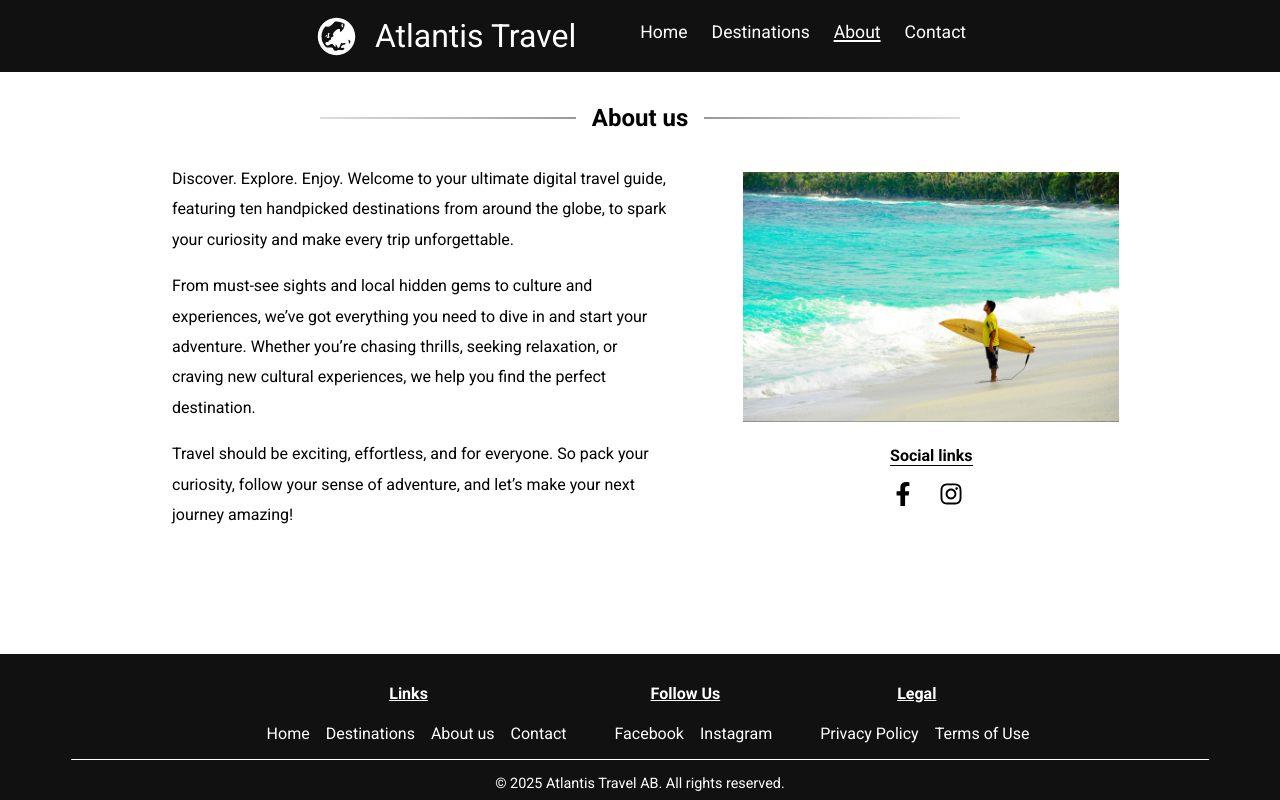
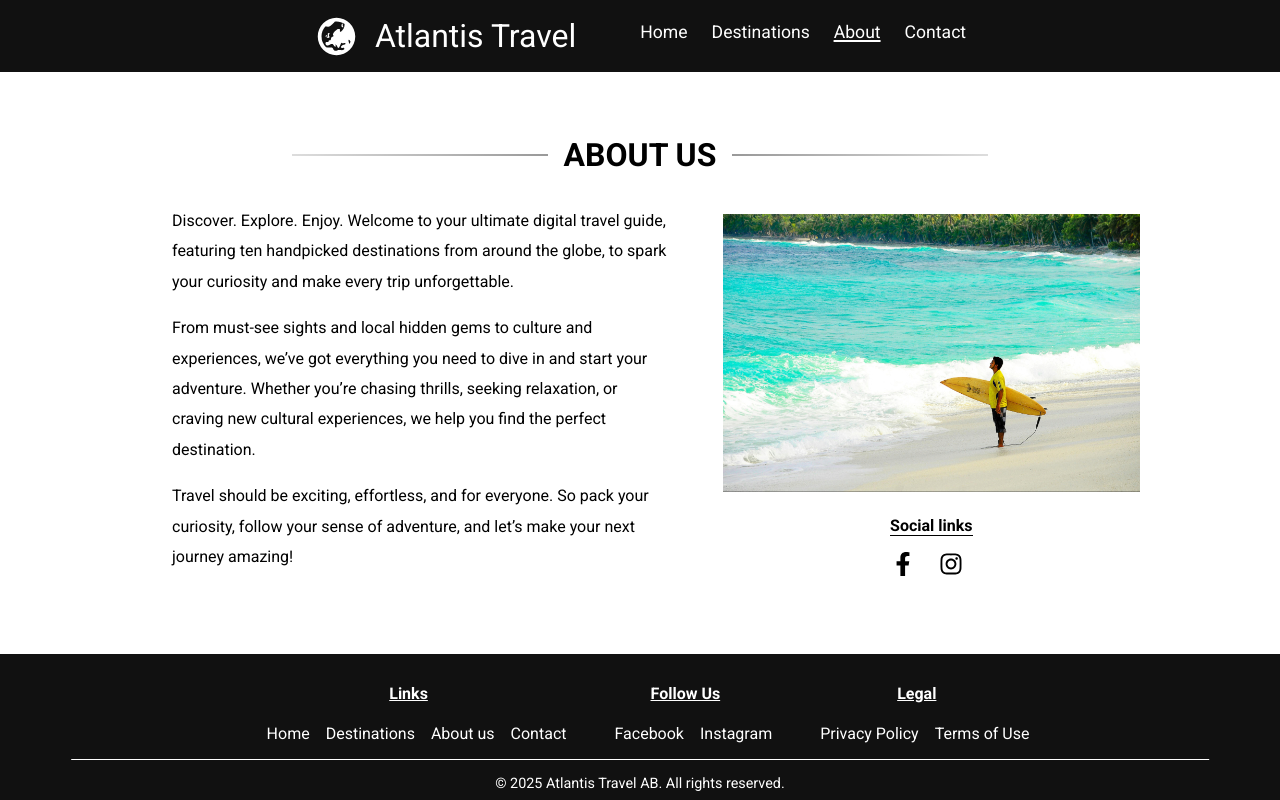
Before and after one commit to SarahSu92/AtlantisTravel, a React (Vite) app: page /AtlantisTravel/AboutPage in a window 1280 px wide. Built offline with nearby package versions, Linux system fonts and the light colour scheme; a web font is replaced by a local one.

Commit message:
(refactor):a djusted h1 and form

```diff
--- a/src/pages/About/About.scss
+++ b/src/pages/About/About.scss
@@ -173,9 +173,20 @@
 }
 
 @media screen and (min-width: 1280px) {
+    .aboutcat {
+    font-size: 2rem;
+    padding-top: 2rem;
+    margin: 2rem 0 1rem 0;
+}
+
     .aboutus {
         width: 500px;
         line-height: 1.9;
+    }
+
+    .aboutimg {
+        width: 100%;
+        padding-top: 0.5rem;
     }
 
     .about-page {
--- a/src/pages/About/AboutPage.tsx
+++ b/src/pages/About/AboutPage.tsx
@@ -5,7 +5,7 @@ export const AboutPage = () => {
   return (
     <>
       <section className="cathero">
-        <h1 className="aboutcat">About us</h1>
+        <h1 className="aboutcat">ABOUT US</h1>
       </section>
       <section className="about-page">
         <article className="aboutart">
--- a/src/pages/Contact/ContactPage.tsx
+++ b/src/pages/Contact/ContactPage.tsx
@@ -62,7 +62,7 @@ export const ContactPage = () => {
   return (
     <>
       <section className="c-hero">
-        <h1 className="c-cat">Contact us</h1>
+        <h1 className="c-cat">CONTACT US</h1>
         <div className="hero-text">
           <p>Have a question or need assistance?</p>
         </div>
@@ -90,7 +90,7 @@ export const ContactPage = () => {
           </span>
 
           <div className="c-field">
-            <label htmlFor="name">Name</label>
+            <label htmlFor="name">*Name</label>
             <input
               id="name"
               name="name"
@@ -107,7 +107,7 @@ export const ContactPage = () => {
           </div>
 
           <div className="c-field">
-            <label htmlFor="email">Email</label>
+            <label htmlFor="email">*Email</label>
             <input
               id="email"
               name="email"
@@ -124,7 +124,7 @@ export const ContactPage = () => {
           </div>
 
           <div className="c-field">
-            <label htmlFor="message">Message</label>
+            <label htmlFor="message">*Message</label>
             <textarea
               id="message"
               name="message"
```
